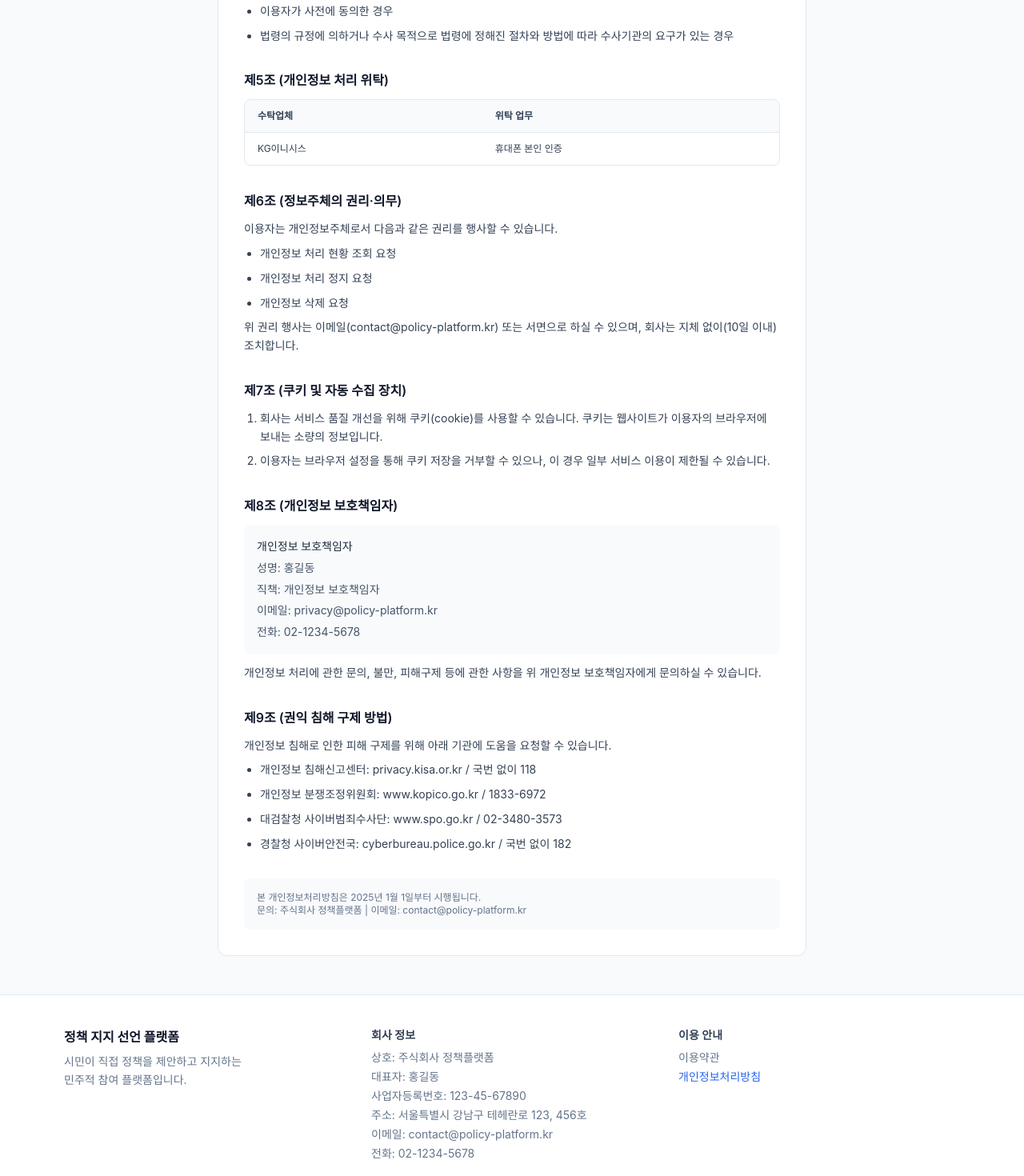
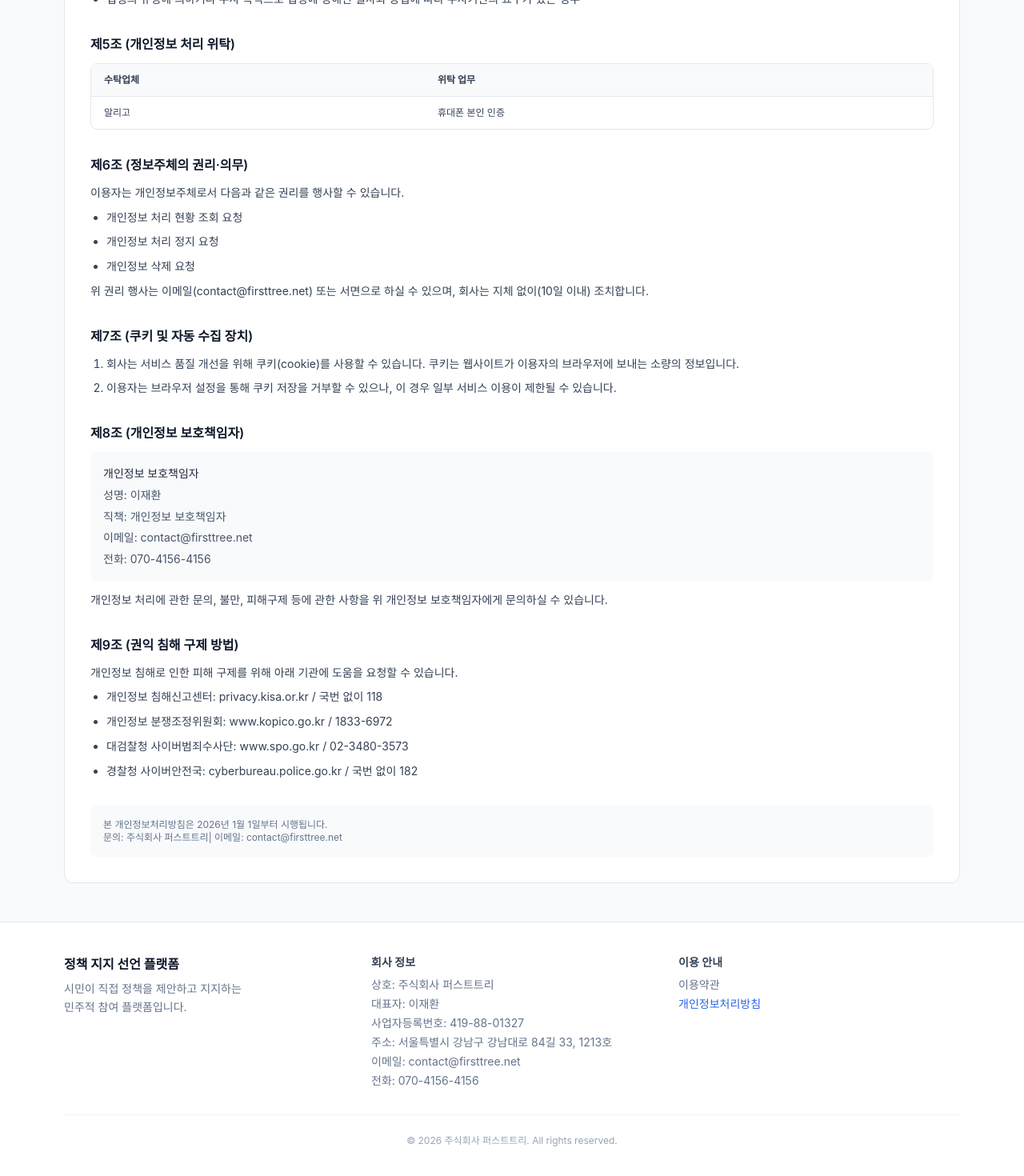
Before and after one commit to yijw81/policy-front, a Vue app: page /privacy in a window 1280 px wide. Shown: the part 820-2290 px from the top of the page at 80% size. Built offline with nearby package versions, Linux system fonts and the light colour scheme.

Commit message:
푸터추가

```diff
--- a/src/App.vue
+++ b/src/App.vue
@@ -1,11 +1,20 @@
 <template>
-  <div class="flex min-h-screen flex-col bg-slate-50">
+  <div class="min-h-screen bg-slate-50">
     <nav class="border-b border-slate-200 bg-white">
       <div class="mx-auto flex max-w-6xl items-center justify-between px-4 py-3">
-        <RouterLink to="/policies" class="text-lg font-bold text-slate-900">정책 지지 선언 플랫폼</RouterLink>
+        <RouterLink
+            to="/policies"
+            class="text-lg font-bold text-slate-900"
+        >
+          정책 지지 선언 플랫폼
+        </RouterLink>
       </div>
     </nav>
-    <RouterView class="flex-1" />
+
+    <div style="min-height: calc(100vh - 300px)">
+      <RouterView />
+    </div>
+
     <AppFooter />
   </div>
 </template>
--- a/src/components/AppFooter.vue
+++ b/src/components/AppFooter.vue
@@ -15,12 +15,12 @@
         <div class="space-y-2">
           <h4 class="text-sm font-semibold text-slate-700">회사 정보</h4>
           <ul class="space-y-1 text-sm text-slate-500">
-            <li>상호: 주식회사 정책플랫폼</li>
-            <li>대표자: 홍길동</li>
-            <li>사업자등록번호: 123-45-67890</li>
-            <li>주소: 서울특별시 강남구 테헤란로 123, 456호</li>
-            <li>이메일: contact@policy-platform.kr</li>
-            <li>전화: 02-1234-5678</li>
+            <li>상호: 주식회사 퍼스트트리</li>
+            <li>대표자: 이재환</li>
+            <li>사업자등록번호: 419-88-01327</li>
+            <li>주소: 서울특별시 강남구 강남대로 84길 33, 1213호</li>
+            <li>이메일: contact@firsttree.net</li>
+            <li>전화: 070-4156-4156</li>
           </ul>
         </div>
 
@@ -43,7 +43,7 @@
       </div>
 
       <div class="mt-8 border-t border-slate-100 pt-6 text-center text-xs text-slate-400">
-        © {{ currentYear }} 주식회사 정책플랫폼. All rights reserved.
+        © {{ currentYear }} 주식회사 퍼스트트리. All rights reserved.
       </div>
     </div>
   </footer>
--- a/src/pages/PrivacyView.vue
+++ b/src/pages/PrivacyView.vue
@@ -1,14 +1,14 @@
 <template>
-  <main class="mx-auto max-w-3xl px-4 py-12">
+  <main class="mx-auto max-w-6xl px-4 py-12">
     <div class="rounded-xl border border-slate-200 bg-white p-8">
       <h1 class="text-2xl font-bold text-slate-900">개인정보처리방침</h1>
-      <p class="mt-1 text-sm text-slate-500">시행일: 2025년 1월 1일</p>
+      <p class="mt-1 text-sm text-slate-500">시행일: 2026년 1월 1일</p>
 
       <div class="mt-8 space-y-8 text-sm leading-relaxed text-slate-700">
         <section>
           <h2 class="mb-3 text-base font-semibold text-slate-900">제1조 (개인정보의 처리 목적)</h2>
           <p class="mb-2">
-            주식회사 정책플랫폼(이하 "회사")은 다음의 목적을 위하여 개인정보를 처리합니다.
+            주식회사 퍼스트트리(이하 "회사")은 다음의 목적을 위하여 개인정보를 처리합니다.
             처리하는 개인정보는 다음 목적 이외의 용도로는 이용되지 않으며, 이용 목적이 변경되는 경우에는
             별도의 동의를 받는 등 필요한 조치를 이행합니다.
           </p>
@@ -86,7 +86,7 @@
               </thead>
               <tbody>
                 <tr>
-                  <td class="px-4 py-3">KG이니시스</td>
+                  <td class="px-4 py-3">알리고</td>
                   <td class="px-4 py-3">휴대폰 본인 인증</td>
                 </tr>
               </tbody>
@@ -105,7 +105,7 @@
             <li>개인정보 삭제 요청</li>
           </ul>
           <p class="mt-2">
-            위 권리 행사는 이메일(contact@policy-platform.kr) 또는 서면으로 하실 수 있으며, 회사는
+            위 권리 행사는 이메일(contact@firsttree.net) 또는 서면으로 하실 수 있으며, 회사는
             지체 없이(10일 이내) 조치합니다.
           </p>
         </section>
@@ -129,10 +129,10 @@
           <div class="rounded-lg bg-slate-50 p-4">
             <p class="font-medium text-slate-800">개인정보 보호책임자</p>
             <ul class="mt-1 space-y-1 text-slate-600">
-              <li>성명: 홍길동</li>
+              <li>성명: 이재환</li>
               <li>직책: 개인정보 보호책임자</li>
-              <li>이메일: privacy@policy-platform.kr</li>
-              <li>전화: 02-1234-5678</li>
+              <li>이메일: contact@firsttree.net</li>
+              <li>전화: 070-4156-4156</li>
             </ul>
           </div>
           <p class="mt-3">
@@ -156,8 +156,8 @@
 
         <section class="rounded-lg bg-slate-50 p-4">
           <p class="text-xs text-slate-500">
-            본 개인정보처리방침은 2025년 1월 1일부터 시행됩니다.<br />
-            문의: 주식회사 정책플랫폼 | 이메일: contact@policy-platform.kr
+            본 개인정보처리방침은 2026년 1월 1일부터 시행됩니다.<br />
+            문의: 주식회사 퍼스트트리| 이메일: contact@firsttree.net
           </p>
         </section>
       </div>
--- a/src/pages/TermsView.vue
+++ b/src/pages/TermsView.vue
@@ -1,14 +1,14 @@
 <template>
-  <main class="mx-auto max-w-3xl px-4 py-12">
+  <main class="mx-auto max-w-6xl px-4 py-12">
     <div class="rounded-xl border border-slate-200 bg-white p-8">
       <h1 class="text-2xl font-bold text-slate-900">이용약관</h1>
-      <p class="mt-1 text-sm text-slate-500">시행일: 2025년 1월 1일</p>
+      <p class="mt-1 text-sm text-slate-500">시행일: 2026년 1월 1일</p>
 
       <div class="mt-8 space-y-8 text-sm leading-relaxed text-slate-700">
         <section>
           <h2 class="mb-3 text-base font-semibold text-slate-900">제1조 (목적)</h2>
           <p>
-            이 약관은 주식회사 정책플랫폼(이하 "회사")이 운영하는 정책 지지 선언 플랫폼(이하 "서비스")의
+            이 약관은 주식회사 퍼스트트리(이하 "회사")이 운영하는 정책 지지 선언 플랫폼(이하 "서비스")의
             이용 조건 및 절차, 회사와 이용자 간의 권리·의무 및 책임 사항을 규정함을 목적으로 합니다.
           </p>
         </section>
@@ -102,7 +102,7 @@
 
         <section class="rounded-lg bg-slate-50 p-4">
           <p class="text-xs text-slate-500">
-            문의: 주식회사 정책플랫폼 | 이메일: contact@policy-platform.kr | 전화: 02-1234-5678
+            문의: 주식회사 퍼스트트리| 이메일: contact@firsttree.net | 전화: 070-4156-4156
           </p>
         </section>
       </div>
```
